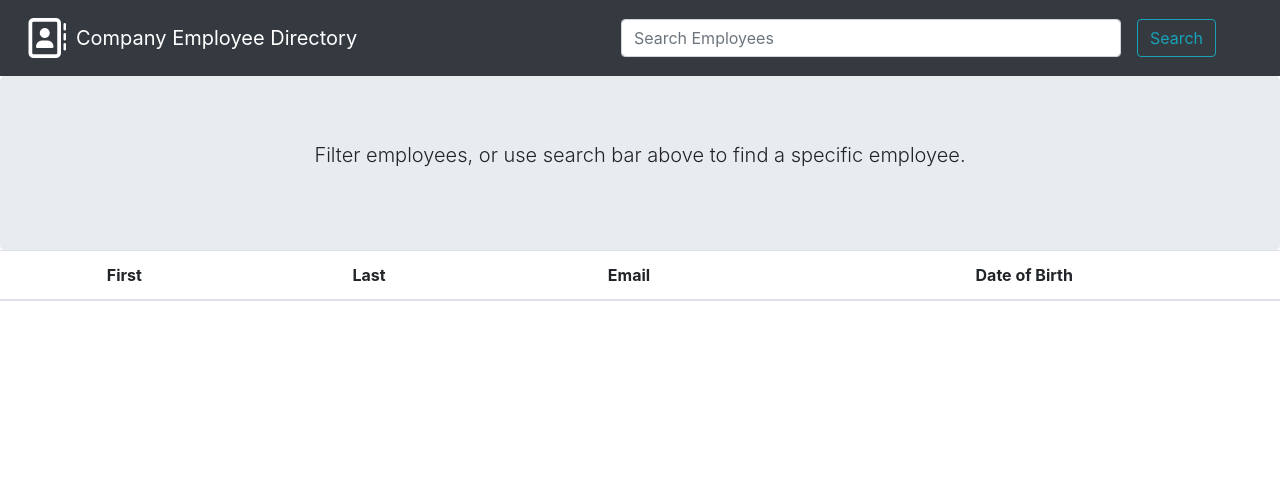
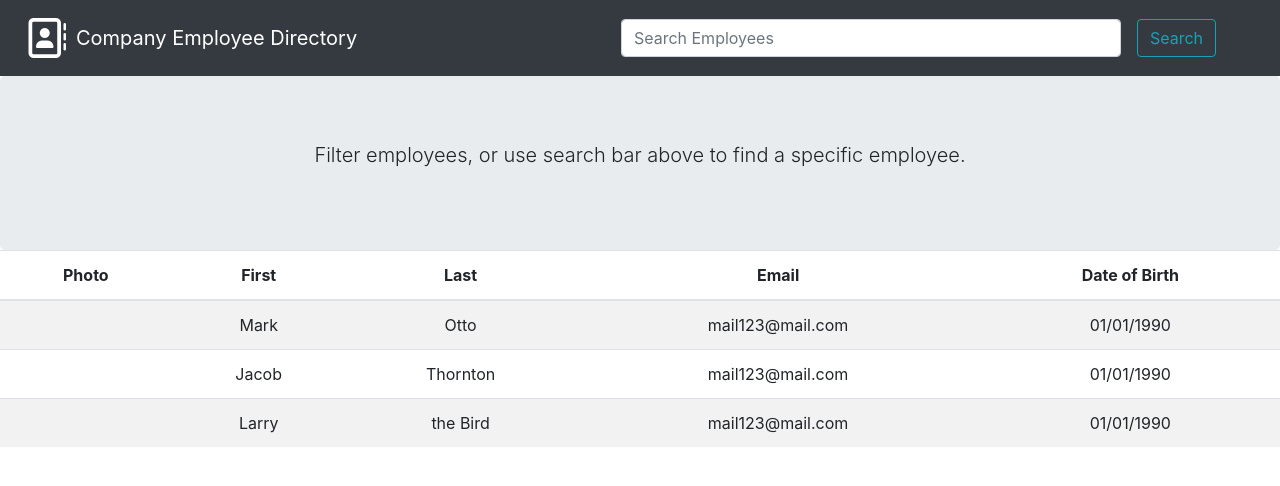
Before and after one commit to mr-andersen523/homework19, a React (Create React App) app in the folder employee-directory/: page / in a window 1280 px wide. Shown: the top 486 px of the page. Built offline with nearby package versions, Linux system fonts and the light colour scheme.

Commit message:
changed file names & added tablebody for emp data

```diff
--- a/employee-directory/src/App.js
+++ b/employee-directory/src/App.js
@@ -1,6 +1,6 @@
 import React from "react";
-import Home from "./components/pages/Home";
+import Main from "./components/pages/Main";
 
-const App = () => <Home />;
+const App = () => <Main />;
 
 export default App;
--- a/employee-directory/src/components/NavTabs.js
+++ b/employee-directory/src/components/NavBar.js
@@ -1,6 +1,6 @@
 import React from "react";
 
-function NavTabs(component) {
+function NavBar(component) {
   return (
 <nav className="navbar navbar-expand-lg navbar-dark bg-dark">
   <button className="navbar-toggler" type="button" data-toggle="collapse" data-target="#navbarTogglerDemo03" aria-controls="navbarTogglerDemo03" aria-expanded="false" aria-label="Toggle navigation">
@@ -20,4 +20,4 @@ function NavTabs(component) {
   );
 }
 
-export default NavTabs;
+export default NavBar;
--- a/employee-directory/src/components/Table.js
+++ b/employee-directory/src/components/Table.js
@@ -1,23 +1,24 @@
 import React from "react";
+import TableBody from "./TableBody"
 
 function Table(prop) {
 return (
     <table className="table table-striped text-center table-hover">
 <thead>
     <tr>
+    <th scope="col">Photo</th>
     <th scope="col">First</th>
     <th scope="col">Last</th>
     <th scope="col">Email</th>
     <th scope="col">Date of Birth</th>
+    </tr>
 
-    </tr>
 </thead>
-<tbody>
 
-</tbody>
-</table>
+<TableBody />
 
 
+</table>
 );
 }
 
--- /dev/null
+++ b/employee-directory/src/components/TableBody.js
@@ -0,0 +1,38 @@
+import React from "react";
+
+function TableBody(prop) {
+return (
+
+<tbody>
+
+<tr>
+<td></td>
+<td>Mark</td>
+<td>Otto</td>
+<td>mail123@mail.com</td>
+<td>01/01/1990</td>
+</tr>
+
+<tr>
+<td></td>
+<td>Jacob</td>
+<td>Thornton</td>
+<td>mail123@mail.com</td>
+<td>01/01/1990</td>
+</tr>
+
+<tr>
+<td></td>
+<td>Larry</td>
+<td>the Bird</td>
+<td>mail123@mail.com</td>
+<td>01/01/1990</td>
+</tr>
+
+</tbody>
+
+
+);
+}
+
+export default TableBody;
--- a/employee-directory/src/components/pages/Home.js
+++ /dev/null
@@ -1,14 +0,0 @@
-import React from "react";
-import NavTabs from "../NavTabs"
-import Jumbotron from "../Jumbotron"
-import Table from "../Table";
-
-const Home = () => (
-<div>
-<NavTabs></NavTabs>
-<Jumbotron></Jumbotron>
-<Table></Table>
-</div>
-);
-
-export default Home;
--- /dev/null
+++ b/employee-directory/src/components/pages/Main.js
@@ -0,0 +1,14 @@
+import React from "react";
+import NavBar from "../NavBar"
+import Jumbotron from "../Jumbotron"
+import Table from "../Table";
+
+const Main = () => (
+<div>
+<NavBar />
+<Jumbotron />
+<Table />
+</div>
+);
+
+export default Main;
```
